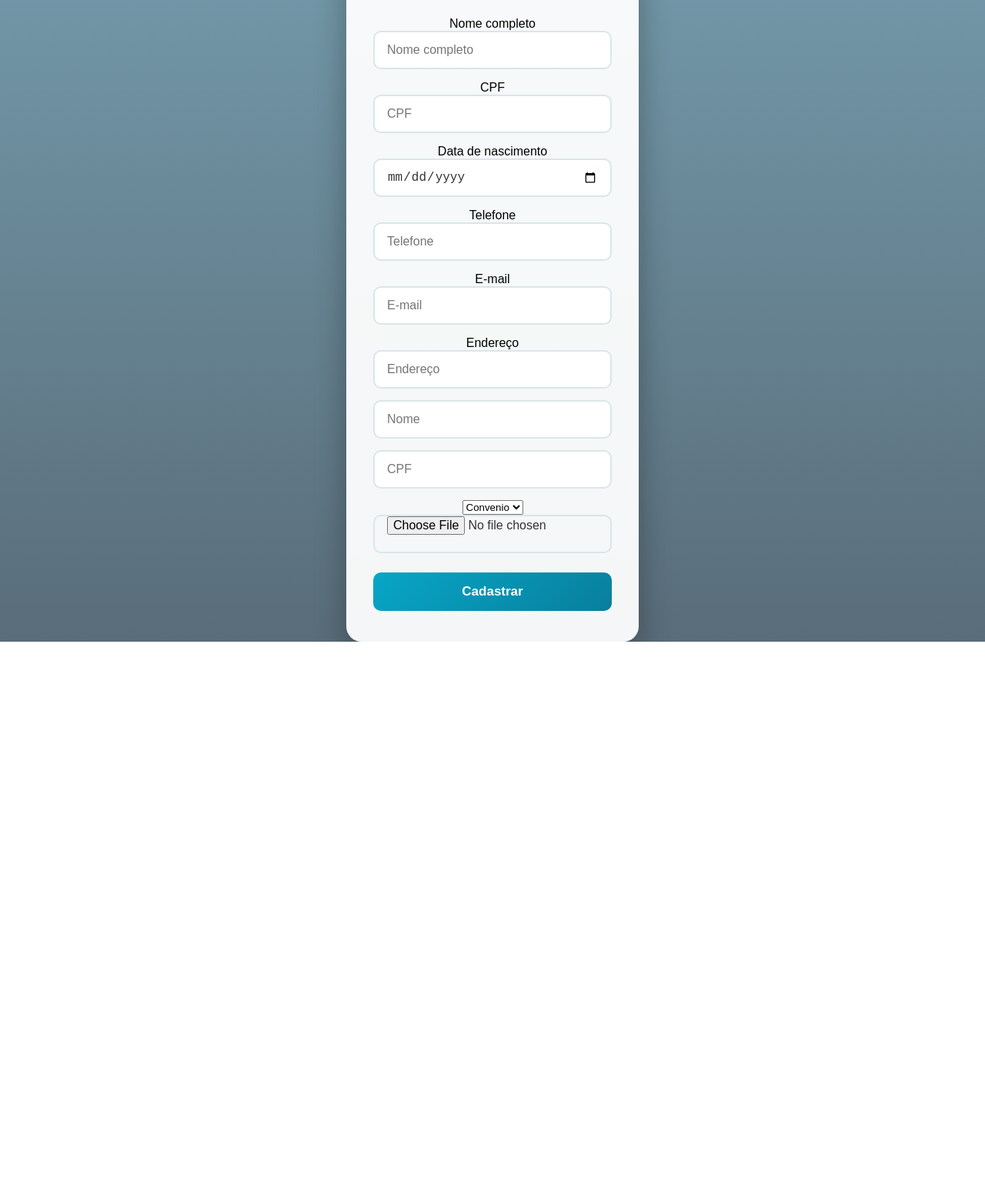
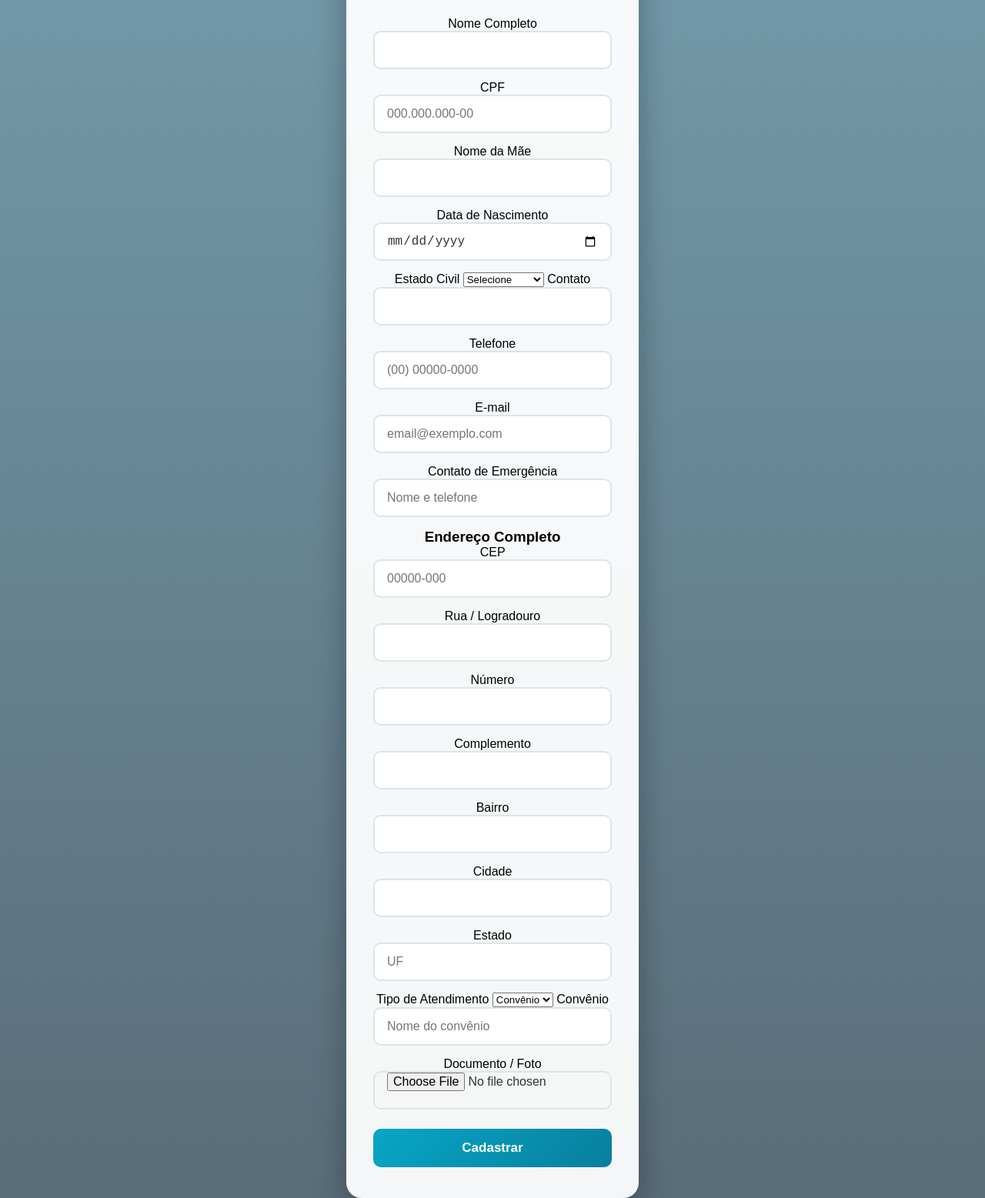
Before and after one commit to guizintrembala/sentiiinela, a website: page frontend/atendimento.html in a window 1280 px wide. Shown: the part 74-1631 px from the top of the page at 77% size. Before the commit the page ends 908 px from the top, so only its background shows below. Drawn offline with Linux system fonts and the light colour scheme.

Commit message:
Update atendimento.html

```diff
--- a/frontend/atendimento.html
+++ b/frontend/atendimento.html
@@ -1,55 +1,209 @@
 <!DOCTYPE html>
-<html>
-<head><link rel="stylesheet" href="style.css"></head>
+<html lang="pt-BR">
+<head>
+  <meta charset="UTF-8">
+  <meta name="viewport" content="width=device-width, initial-scale=1.0">
+  <title>Atendimento</title>
+  <link rel="stylesheet" href="style.css">
+</head>
+
 <body>
-<div class="container">
-<h2>Atendimento</h2>
+  <div class="container">
+    <h2>Atendimento</h2>
 
-  <label>Nome completo</label>
-  <input id="nome" type="text" placeholder="Nome completo">
+    <form id="formAtendimento">
 
-  <label>CPF</label>
-  <input id="cpf" type="text" placeholder="CPF">
+      <label for="nome">Nome Completo</label>
+      <input type="text" id="nome" name="nome" required>
 
-  <label>Data de nascimento</label>
-  <input id="dataNascimento" type="date">
+      <label for="cpf">CPF</label>
+      <input
+        type="text"
+        id="cpf"
+        name="cpf"
+        placeholder="000.000.000-00"
+        required
+      >
 
-  <label>Telefone</label>
-  <input id="telefone" type="tel" placeholder="Telefone">
+      <label for="nomeMae">Nome da Mãe</label>
+      <input type="text" id="nomeMae" name="nomeMae" required>
 
-  <label>E-mail</label>
-  <input id="email" type="email" placeholder="E-mail">
+      <label for="dataNascimento">Data de Nascimento</label>
+      <input
+        type="date"
+        id="dataNascimento"
+        name="dataNascimento"
+        required
+      >
 
-  <label>Endereço</label>
-  <input id="endereco" type="text" placeholder="Endereço">
+      <label for="estadoCivil">Estado Civil</label>
+      <select id="estadoCivil" name="estadoCivil" required>
+        <option value="">Selecione</option>
+        <option value="Solteiro">Solteiro(a)</option>
+        <option value="Casado">Casado(a)</option>
+        <option value="Divorciado">Divorciado(a)</option>
+        <option value="Viuvo">Viúvo(a)</option>
+        <option value="Uniao Estavel">União Estável</option>
+      </select>
 
+      <label for="contato">Contato</label>
+      <input type="text" id="contato" name="contato">
 
-<input id="nome" placeholder="Nome">
-<input id="cpf" placeholder="CPF">
+      <label for="telefone">Telefone</label>
+      <input
+        type="tel"
+        id="telefone"
+        name="telefone"
+        placeholder="(00) 00000-0000"
+        required
+      >
 
-<select id="tipo">
-  <option>Convenio</option>
-  <option>Particular</option>
-</select>
+      <label for="email">E-mail</label>
+      <input
+        type="email"
+        id="email"
+        name="email"
+        placeholder="email@exemplo.com"
+      >
 
-<input type="file" id="foto">
+      <label for="contatoEmergencia">Contato de Emergência</label>
+      <input
+        type="text"
+        id="contatoEmergencia"
+        name="contatoEmergencia"
+        placeholder="Nome e telefone"
+      >
 
-<button onclick="cadastrar()">Cadastrar</button>
-</div>
+      <h3>Endereço Completo</h3>
 
-<script>
-function cadastrar(){
- fetch("http://localhost:3000/atendimento",{
-  method:"POST",
-  headers:{"Content-Type":"application/json"},
-  body: JSON.stringify({
-    nome: nome.value,
-    cpf: cpf.value,
-    tipo: tipo.value
-  })
- });
- alert("Paciente enviado para triagem");
-}
-</script>
+      <label for="cep">CEP</label>
+      <input
+        type="text"
+        id="cep"
+        name="cep"
+        placeholder="00000-000"
+      >
+
+      <label for="logradouro">Rua / Logradouro</label>
+      <input type="text" id="logradouro" name="logradouro">
+
+      <label for="numero">Número</label>
+      <input type="text" id="numero" name="numero">
+
+      <label for="complemento">Complemento</label>
+      <input type="text" id="complemento" name="complemento">
+
+      <label for="bairro">Bairro</label>
+      <input type="text" id="bairro" name="bairro">
+
+      <label for="cidade">Cidade</label>
+      <input type="text" id="cidade" name="cidade">
+
+      <label for="estado">Estado</label>
+      <input
+        type="text"
+        id="estado"
+        name="estado"
+        maxlength="2"
+        placeholder="UF"
+      >
+
+      <label for="tipo">Tipo de Atendimento</label>
+      <select id="tipo" name="tipo" required>
+        <option value="Convenio">Convênio</option>
+        <option value="Particular">Particular</option>
+      </select>
+
+      <label for="convenio">Convênio</label>
+      <input
+        type="text"
+        id="convenio"
+        name="convenio"
+        placeholder="Nome do convênio"
+      >
+
+      <label for="documento">Documento / Foto</label>
+      <input
+        type="file"
+        id="documento"
+        name="documento"
+        accept="image/*,.pdf"
+      >
+
+      <button type="submit">Cadastrar</button>
+
+    </form>
+  </div>
+
+  <script>
+    document
+      .getElementById("formAtendimento")
+      .addEventListener("submit", cadastrar);
+
+    async function cadastrar(event) {
+      event.preventDefault();
+
+      const dados = {
+        nome: document.getElementById("nome").value,
+        cpf: document.getElementById("cpf").value,
+        nomeMae: document.getElementById("nomeMae").value,
+        dataNascimento: document.getElementById("dataNascimento").value,
+        estadoCivil: document.getElementById("estadoCivil").value,
+        contato: document.getElementById("contato").value,
+        telefone: document.getElementById("telefone").value,
+        email: document.getElementById("email").value,
+        contatoEmergencia:
+          document.getElementById("contatoEmergencia").value,
+
+        endereco: {
+          cep: document.getElementById("cep").value,
+          logradouro: document.getElementById("logradouro").value,
+          numero: document.getElementById("numero").value,
+          complemento: document.getElementById("complemento").value,
+          bairro: document.getElementById("bairro").value,
+          cidade: document.getElementById("cidade").value,
+          estado: document.getElementById("estado").value
+        },
+
+        tipo: document.getElementById("tipo").value,
+        convenio: document.getElementById("convenio").value
+      };
+
+      const arquivo = document.getElementById("documento").files[0];
+
+      if (arquivo) {
+        dados.documento = {
+          nome: arquivo.name,
+          tipo: arquivo.type,
+          tamanho: arquivo.size
+        };
+      }
+
+      try {
+        const resposta = await fetch(
+          "http://localhost:3000/atendimento",
+          {
+            method: "POST",
+            headers: {
+              "Content-Type": "application/json"
+            },
+            body: JSON.stringify(dados)
+          }
+        );
+
+        if (!resposta.ok) {
+          throw new Error("Erro ao cadastrar atendimento");
+        }
+
+        alert("Paciente enviado para triagem!");
+
+        document.getElementById("formAtendimento").reset();
+
+      } catch (erro) {
+        console.error(erro);
+        alert("Não foi possível enviar o paciente para a triagem.");
+      }
+    }
+  </script>
 </body>
 </html>
```
